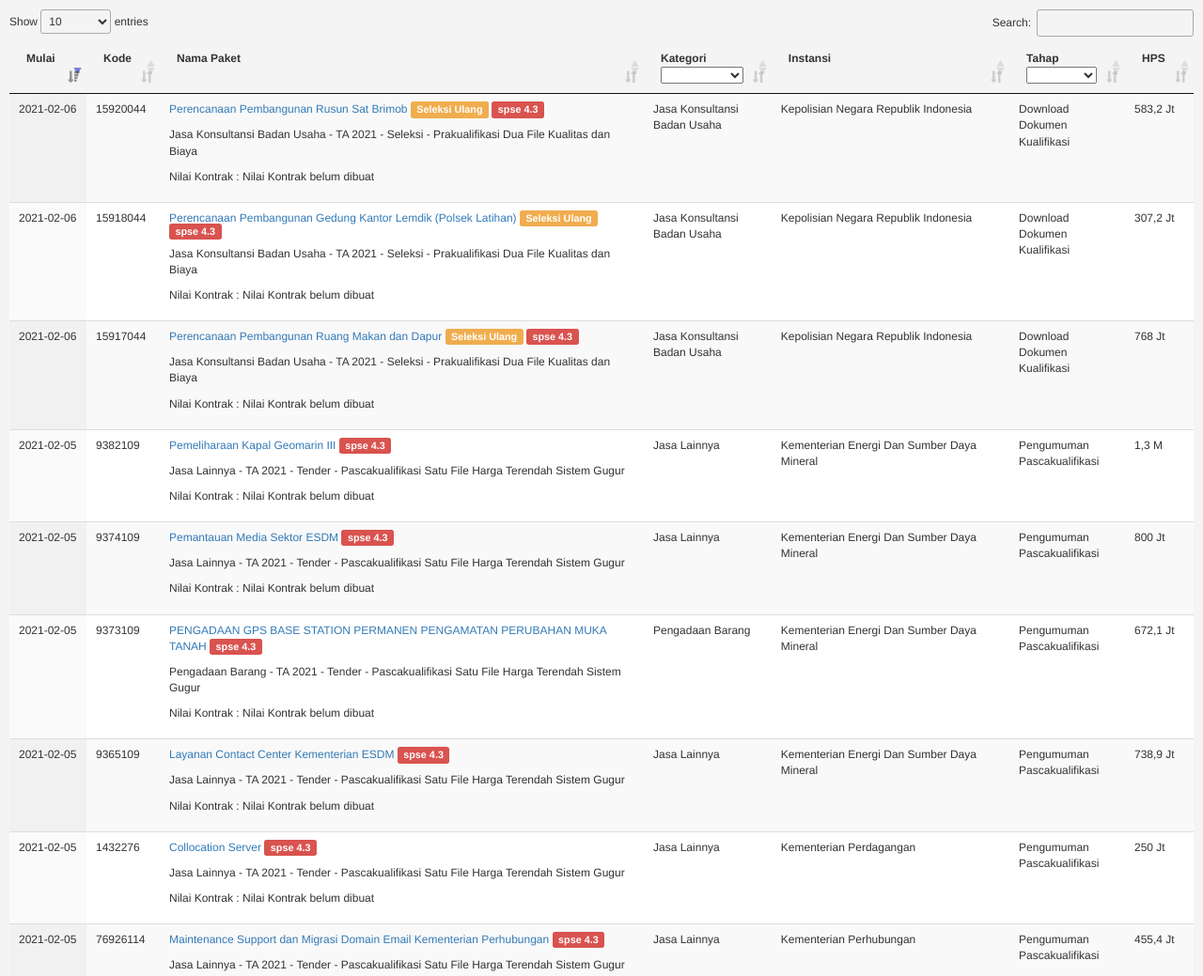
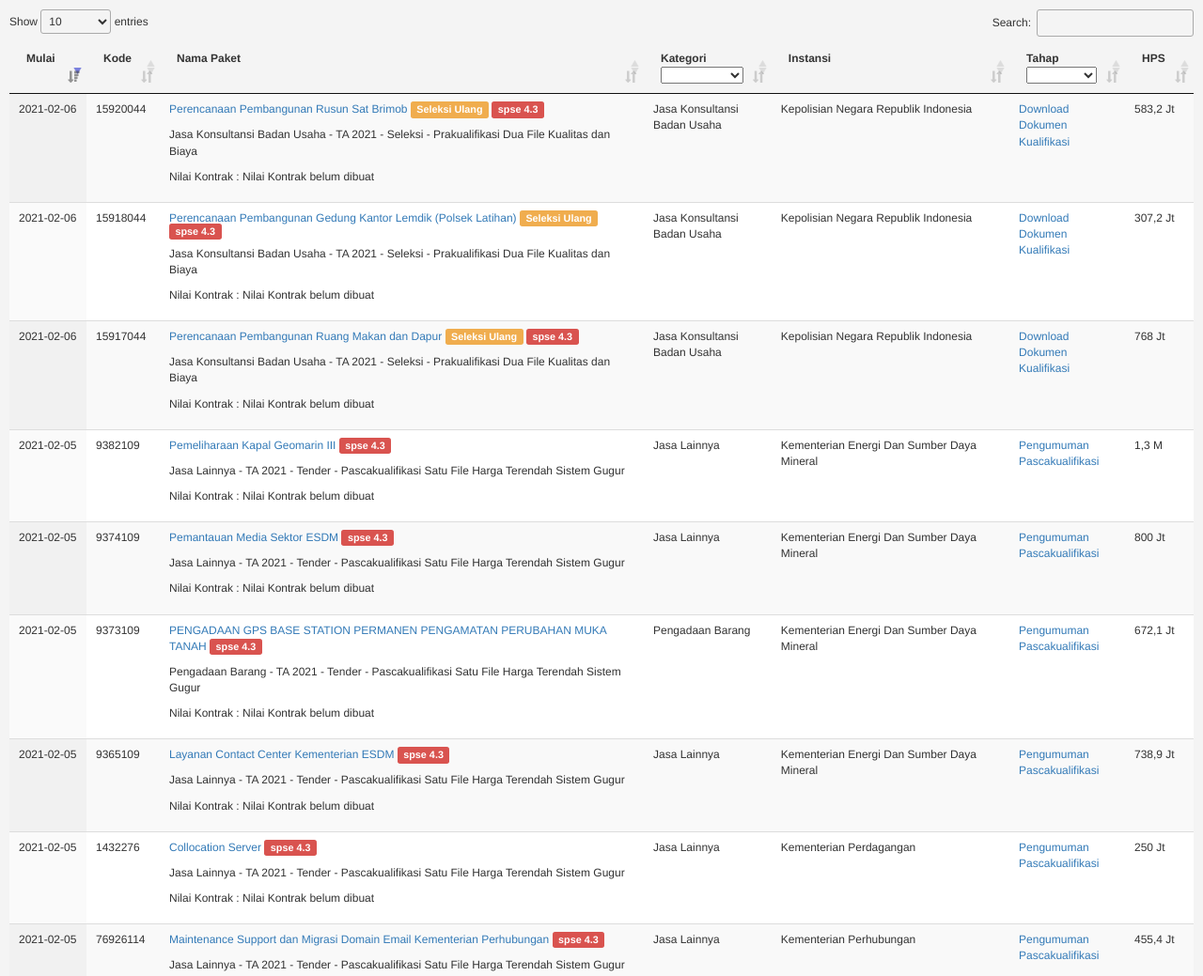
Before and after one commit to susantohenri/pengadaan.online, a plain HTML site: page index.html in a window 1280 px wide. Shown: the top 1039 px of the page at 94% size. Drawn offline with Linux system fonts and the light colour scheme.

Commit message:
link to jadwal

```diff
--- a/index.html
+++ b/index.html
@@ -8,8 +8,7 @@
     <link rel="stylesheet" type="text/css" href="public/bootstrap/css/font-awesome.min.css">
     <link rel="stylesheet" type="text/css" href="public/css/application.css">
     <style type="text/css">
-        table > tbody > tr > td:nth-child(1)
-        {
+        table>tbody>tr>td:nth-child(1) {
             white-space: nowrap;
         }
     </style>
@@ -17,7 +16,7 @@
     <script type="text/javascript" src="public/js/jquery.dataTables.min.js"></script>
     <script type="text/javascript">
         $(document).ready(function () {
-            $('#pengadaan').DataTable({
+            var tbl = $('#pengadaan').DataTable({
                 "ajax": 'lpse.json',
                 "columnDefs": [
                     {
@@ -27,11 +26,11 @@
                         "targets": 0
                     },
                 ],
-                "order": [[ 0, "desc" ]],
+                "order": [[0, "desc"]],
                 "fixedHeader": true,
                 "initComplete": function () {
                     this.api().columns().every(function () {
-                        if ([3,5].indexOf(this.index()) < 0) return true
+                        if ([3, 5].indexOf(this.index()) < 0) return true
                         var column = this;
                         var select = $('<select style="width:100%"><option value=""></option></select>')
                             .appendTo($(column.header()))
@@ -54,6 +53,15 @@
                     });
                 }
             });
+
+            tbl.on('draw.dt', function () {
+                $('tbody tr').each(function () {
+                    let pengumumanlelang = $(this).find('a').attr('href')
+                    let jadwal = pengumumanlelang.replace('pengumumanlelang', 'jadwal')
+                    let tahap = $(this).find('td:nth-child(6)')
+                    tahap.html(`<a href="${jadwal}" target="_blank">${tahap.html()}</a>`)
+                })
+            })
         });
     </script>
 </head>
```
